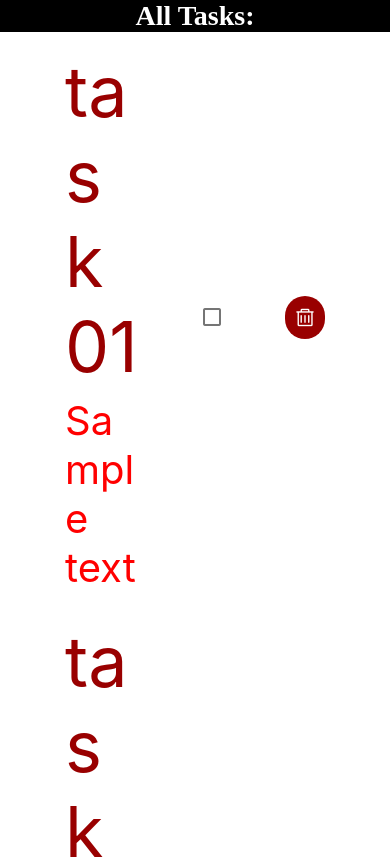
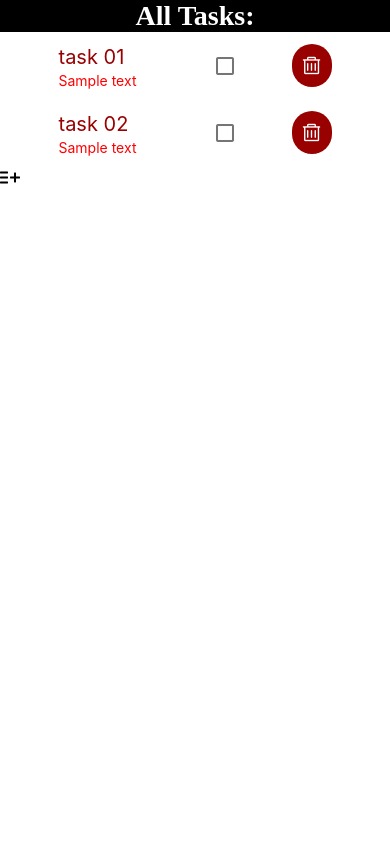
Before and after one commit to shahzaibansari123/Shezi-ReactNativeApp-ToDoList-DailyGoals, a React Native app in the folder todoapp/: screen /home in a window 390 px wide. Shown: the top 859 px of the page. Built offline with nearby package versions, Linux system fonts and the light colour scheme.

Commit message:
work complete

```diff
--- a/todoapp/components/Task.jsx
+++ b/todoapp/components/Task.jsx
@@ -36,16 +36,16 @@ const styles = StyleSheet.create({
   },
 
   taskContainer: {
-    width: '20%',
+    width: 100,
   },
   taskTitle:{
-    marginVertical: 7,
-    fontSize: 70,
+    marginVertical: 3,
+    fontSize: 20,
     color: '#900',
   },
   taskDescription:{
     color: "red",
-    fontSize: 40,
+    // fontSize: 10,
   },
 
   dltIcon:{
--- a/todoapp/screens/Home.jsx
+++ b/todoapp/screens/Home.jsx
@@ -9,7 +9,7 @@ import {
 } from "react-native";
 import React from "react";
 import Task from "../components/Task";
-import Icon from "react-native-vactor-icons/Entypo";
+import Icon from "react-native-vector-icons/Entypo";
 // import { useNavigation } from '@react-navigation/native'
 
 const Home = ({ navigation }) => {
@@ -41,8 +41,8 @@ const Home = ({ navigation }) => {
         ))}
       </SafeAreaView>
 
-      <TouchableOpacity>
-        <Icon />
+      <TouchableOpacity style={styles.addBtn}>
+        <Icon size={20} name="add-to-list" />
       </TouchableOpacity>
     </View>
   );
@@ -62,6 +62,10 @@ const styles = StyleSheet.create({
     color: "white",
     backgroundColor: "black",
   },
+  addBtn:{
+    backgroundColor: "#fff"
+
+  }
 });
 
 export default Home;
```
